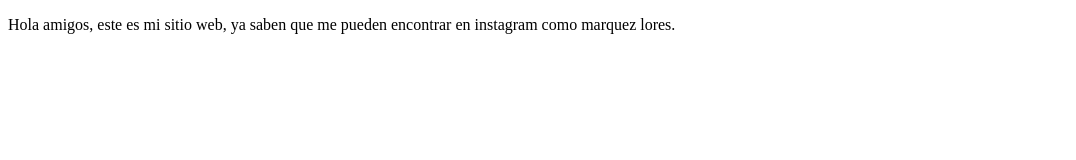
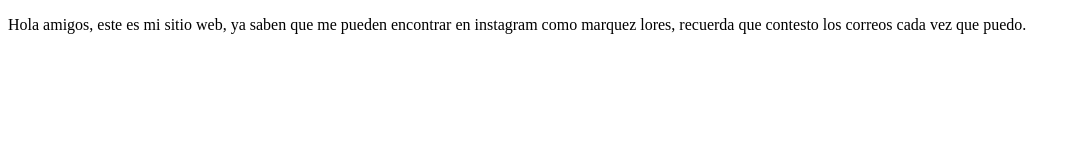
Before and after one commit to neo412/proyectoDemoCursoPrework, a plain HTML site: page index.html in a window 1280 px wide. Shown: the whole page, without its empty margins (0-1076 px from the left). Drawn offline with Linux system fonts and the light colour scheme.

Commit message:
cambios agregamos info

```diff
--- a/index.html
+++ b/index.html
@@ -8,7 +8,7 @@
 </head>
 <body>
     <p>
-        Hola amigos, este es mi sitio web, ya saben que me pueden encontrar en instagram como marquez lores.
+        Hola amigos, este es mi sitio web, ya saben que me pueden encontrar en instagram como marquez lores, recuerda que contesto los correos cada vez que puedo.
     </p>
 
 </body>
```
